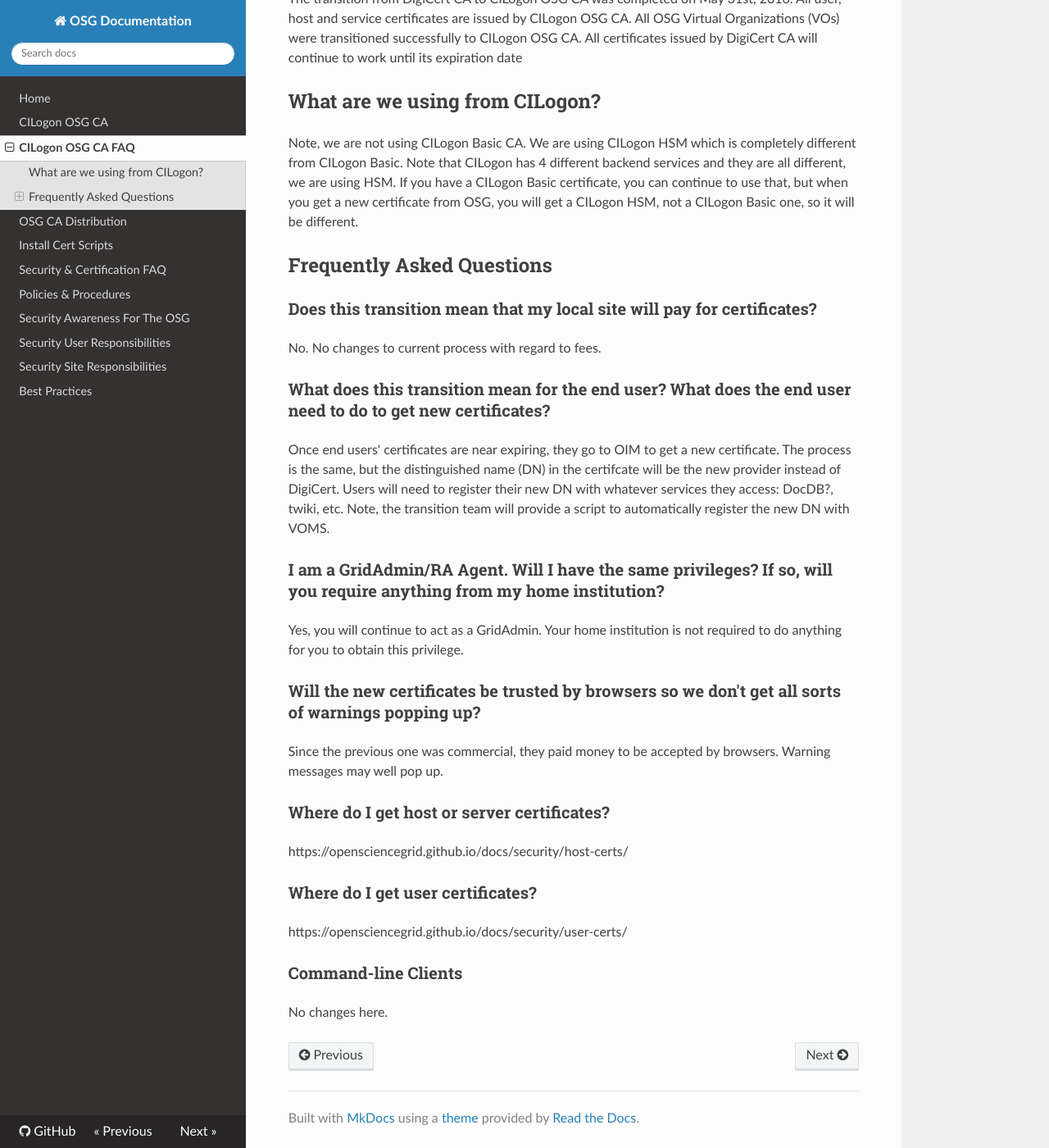
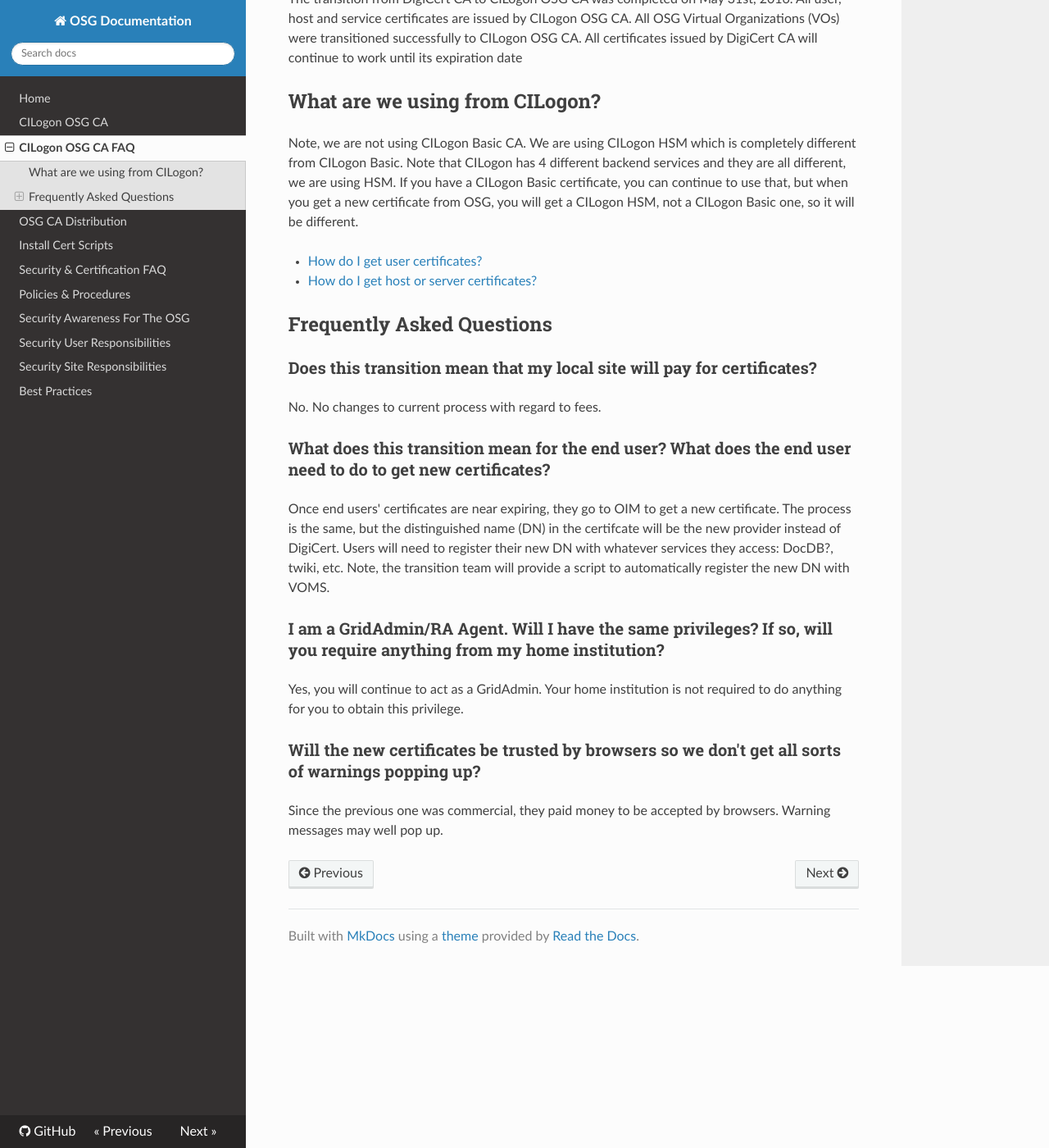
Before and after one commit to opensciencegrid/security, an MkDocs documentation site: the page built from docs/CILogonOSGFAQ.md, in a window 1280 px wide and 1400 px high, scrolled down 317 px. Shown: the whole window at 82% size. Built offline with MkDocs 1.6.1, drawn with Linux system fonts in a browser that asks for light colours; nearby versions of some CDN libraries; old or Windows-style settings are respelled for this version of MkDocs.

Commit message:
Update CILogonOSGFAQ.md
Moving links up.

```diff
--- a/docs/CILogonOSGFAQ.md
+++ b/docs/CILogonOSGFAQ.md
@@ -5,6 +5,9 @@ The transition from DigiCert CA to CILogon OSG CA was completed on May 31st, 201
 
 ## What are we using from CILogon?
 Note, we are not using CILogon Basic CA. We are using CILogon HSM which is completely different from CILogon Basic. Note that CILogon has 4 different backend services and they are all different, we are using HSM. If you have a CILogon Basic certificate, you can continue to use that, but when you get a new certificate from OSG, you will get a CILogon HSM, not a CILogon Basic one, so it will be different.
+
+- [How do I get user certificates?](https://opensciencegrid.github.io/docs/security/user-certs/)
+- [How do I get host or server certificates?](https://opensciencegrid.github.io/docs/security/host-certs/)
 
 ## Frequently Asked Questions
 
@@ -20,12 +23,3 @@ Yes, you will continue to act as a GridAdmin. Your home institution is not requi
 
 ### Will the new certificates be trusted by browsers so we don't get all sorts of warnings popping up?
 Since the previous one was commercial, they paid money to be accepted by browsers. Warning messages may well pop up.
-
-### Where do I get host or server certificates?
-https://opensciencegrid.github.io/docs/security/host-certs/
-
-### Where do I get user certificates?
-https://opensciencegrid.github.io/docs/security/user-certs/
-
-### Command-line Clients
-No changes here.
```
